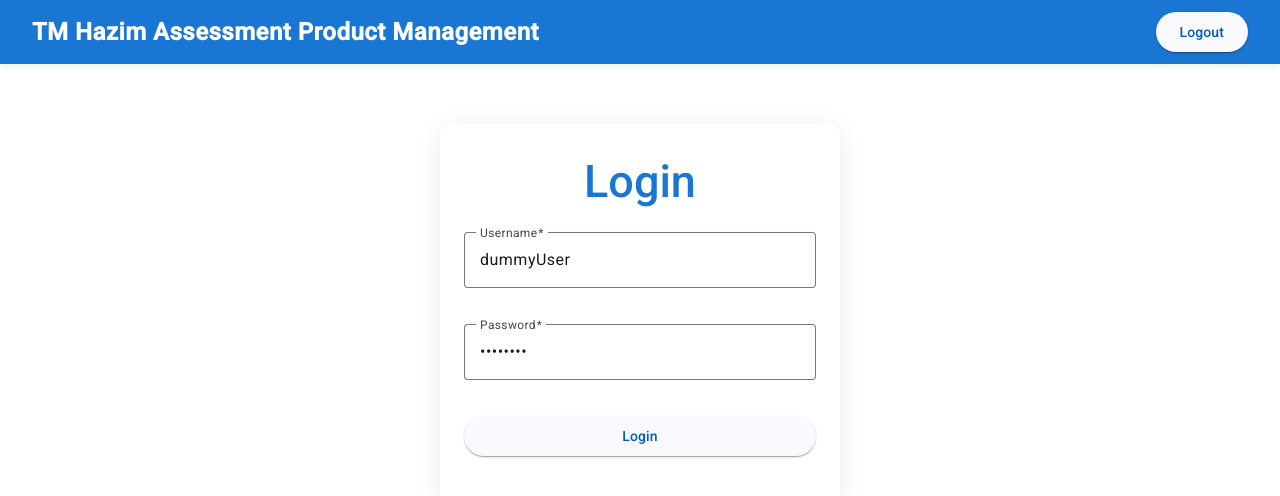
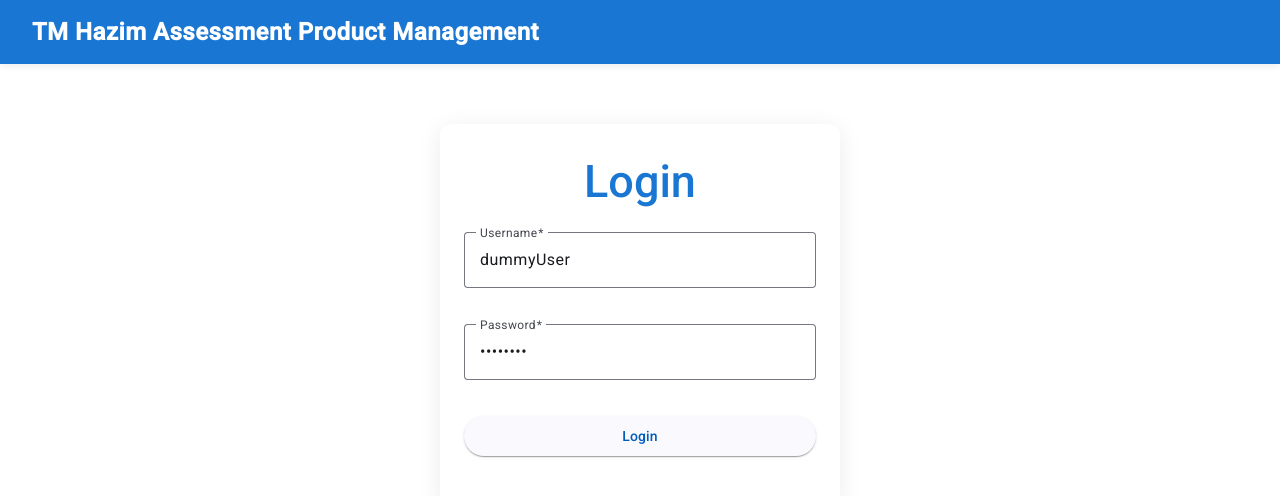
Before and after one commit to hahazim1992/web-tm-assessment-2, an Angular app: page /login in a window 1280 px wide. Shown: the top 496 px of the page. Built offline with nearby package versions, Linux system fonts and the light colour scheme.

Commit message:
hide logout button at login page

```diff
--- a/src/app/components/header/header.component.html
+++ b/src/app/components/header/header.component.html
@@ -1,4 +1,11 @@
 <header class="sticky-header">
   <span class="project-title">TM Hazim Assessment Product Management</span>
-  <button mat-raised-button color="primary" (click)="logout()">Logout</button>
+  <button
+    mat-raised-button
+    color="primary"
+    (click)="logout()"
+    *ngIf="!isLoginPage"
+  >
+    Logout
+  </button>
 </header>
--- a/src/app/components/header/header.component.ts
+++ b/src/app/components/header/header.component.ts
@@ -13,7 +13,12 @@ import { CommonModule } from '@angular/common';
 })
 export class HeaderComponent {
   constructor(private auth: AuthService, private router: Router) {}
+
   logout() {
     this.auth.logout();
   }
+
+  get isLoginPage(): boolean {
+    return this.router.url === '/login';
+  }
 }
```
